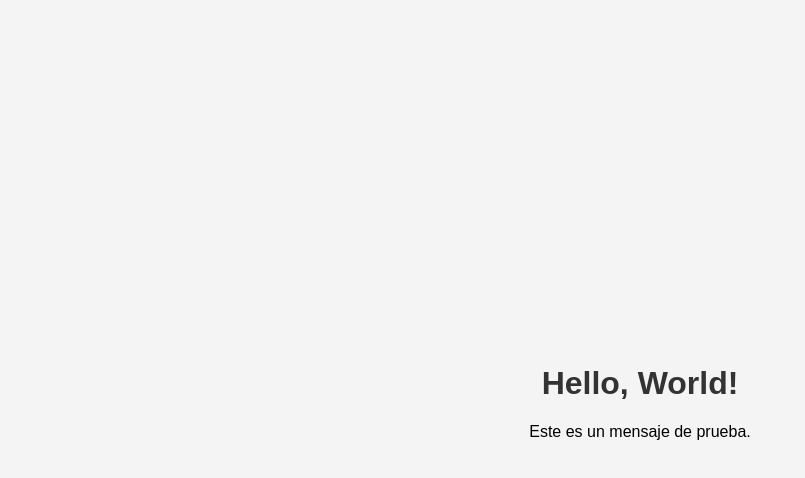
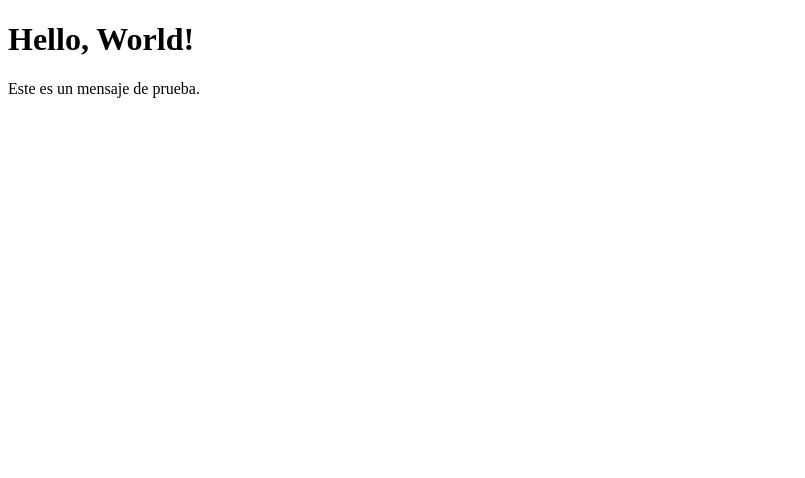
Before and after one commit to MBlml/reporting-system-P19, a plain HTML site: page index.html in a window 1280 px wide. Shown: the whole page, without its empty margins (0-805 px from the left). Drawn offline with Linux system fonts and the light colour scheme.

Commit message:
Update index.html

```diff
--- a/index.html
+++ b/index.html
@@ -4,29 +4,10 @@
   <meta charset="UTF-8">
   <meta name="viewport" content="width=device-width, initial-scale=1.0">
   <title>Hello World</title>
-  <style>
-    body {
-      font-family: Arial, sans-serif;
-      display: flex;
-      justify-content: center;
-      align-items: center;
-      height: 100vh;
-      margin: 0;
-      background-color: #f4f4f4;
-    }
-    .container {
-      text-align: center;
-    }
-    h1 {
-      color: #333;
-    }
-  </style>
 </head>
 <body>
-  <div class="container">
-    <h1>Hello, World!</h1>
-    <p>Este es un mensaje de prueba.</p>
-  </div>
+  <h1>Hello, World!</h1>
+  <p>Este es un mensaje de prueba.</p>
 
   <script>
     function showNotification() {
@@ -34,8 +15,8 @@
         Notification.requestPermission().then(permission => {
           if (permission === 'granted') {
             new Notification('Notificación de prueba', {
-              body: 'Este es un mensaje de prueba desde la página web.',
-              icon: 'https://via.placeholder.com/150' // Puedes poner aquí la URL de un ícono
+              body: 'Este es un mensaje de prueba.',
+              icon: 'https://via.placeholder.com/150'
             });
           } else {
             console.log('Permiso para notificaciones no concedido.');
@@ -48,7 +29,6 @@
       }
     }
 
-    // Llamar a la función para mostrar la notificación después de que la página se haya cargado
     window.addEventListener('load', () => {
       showNotification();
     });
```
